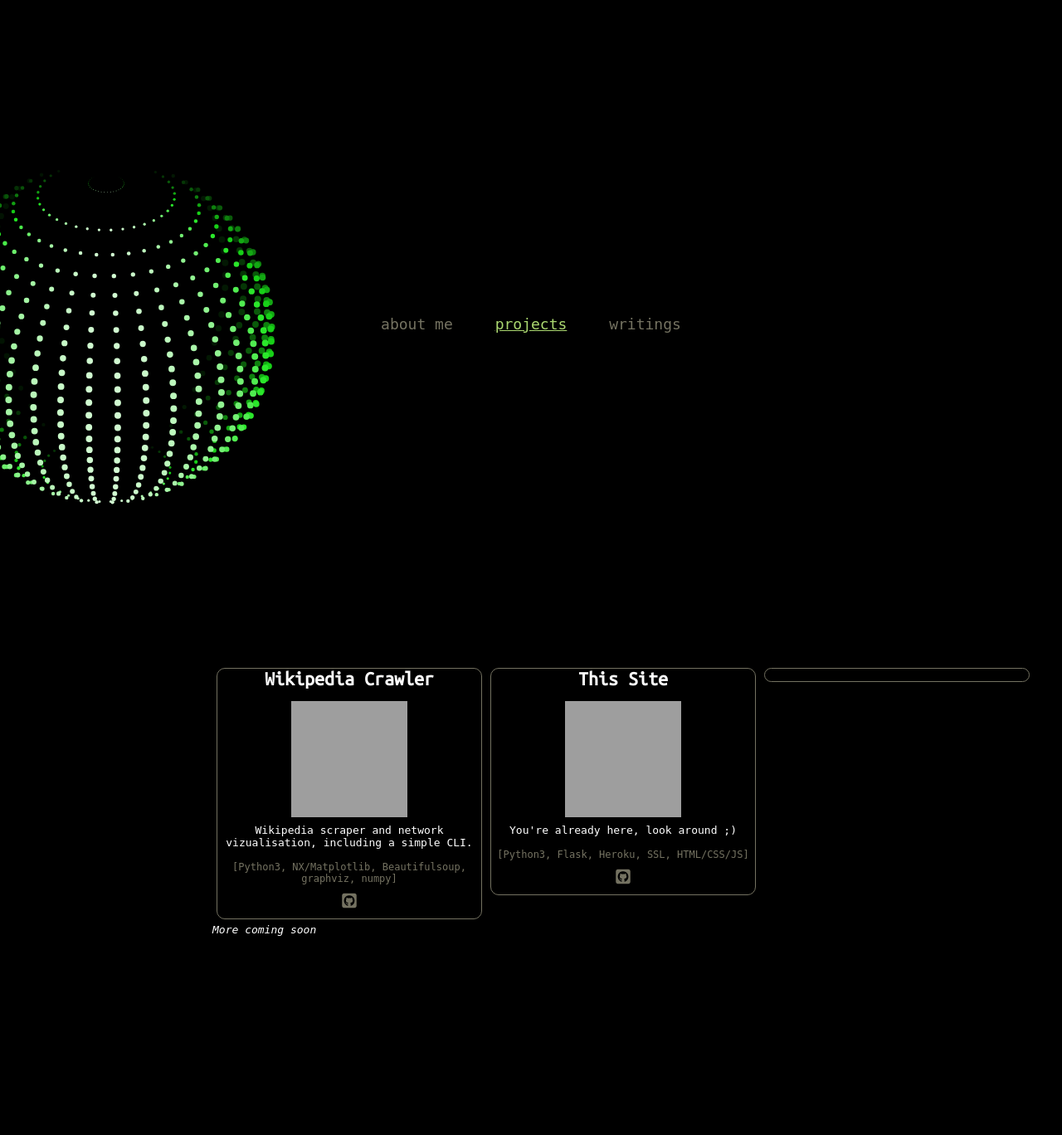
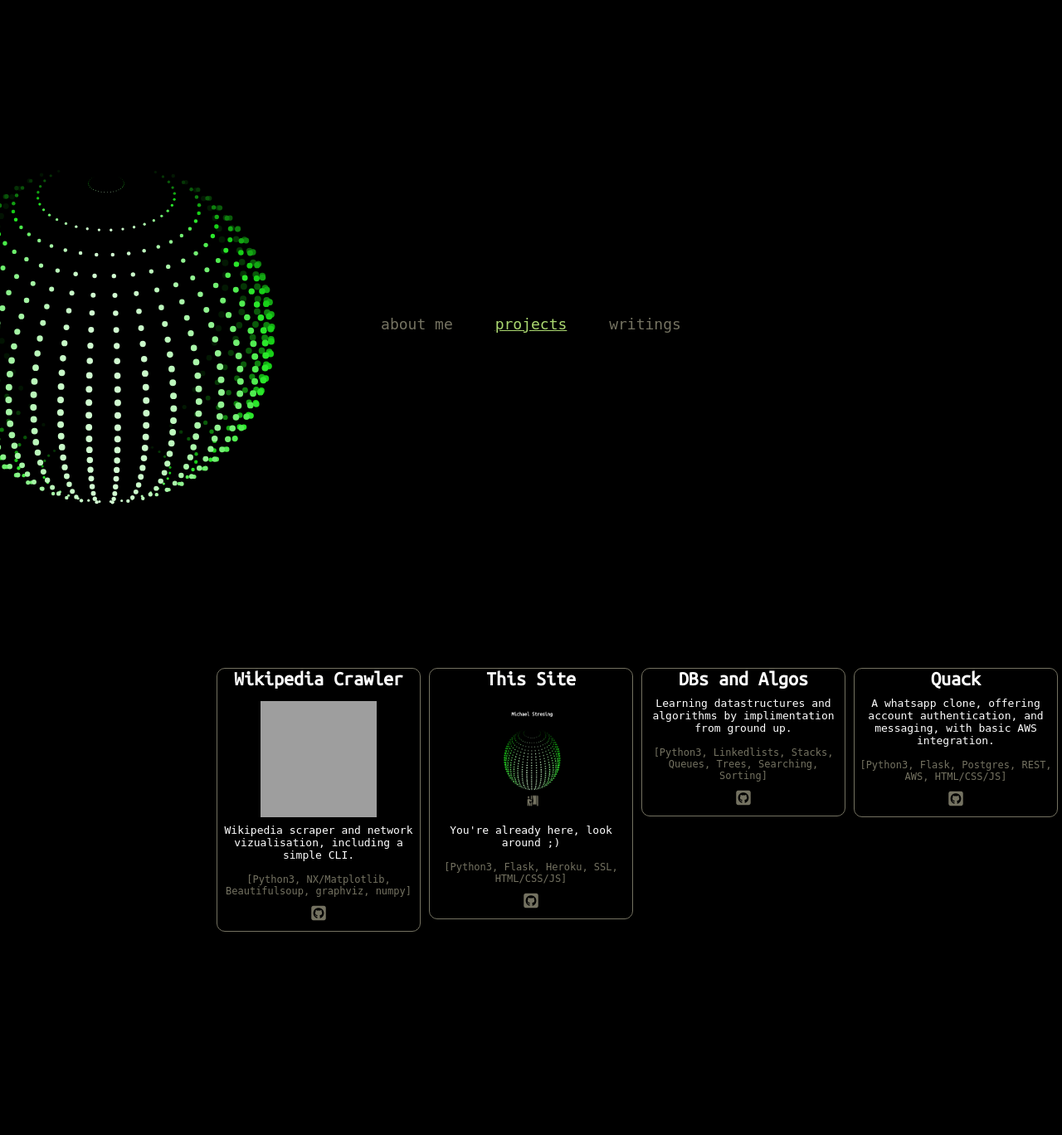
Before and after one commit to michaelstresing/personalsite, a Flask app: page /projects in a window 1280 px wide. Shown: the top 1368 px of the page at 83% size. Run offline with Flask 2, Linux system fonts and the light colour scheme; some libraries are stand-ins or nearby versions; grey boxes are pictures that could not be loaded.

Commit message:
projects

```diff
--- a/app/templates/projects.html
+++ b/app/templates/projects.html
@@ -50,25 +50,35 @@
                     <h2> Wikipedia Crawler </h2>
                     <img class="project_img" src="https://raw.githubusercontent.com/michaelstresing/wiki_viz/master/network_graphs/https___en.wikipedia.org_wiki_Tim_Berners-Lee_network.png">
                     <p class="project_description">Wikipedia scraper and network vizualisation, including a simple CLI.</p>
-                    <br>
+                        <br>
                     <p class="project_tech">[Python3, NX/Matplotlib, Beautifulsoup, graphviz, numpy]</p>
                     <a class="fab fa-github-square" href="https://github.com/michaelstresing/wiki_viz" target="_blank"></a>
                 </div>
                 <div class="project-card">
-                        <h2> This Site </h2>
-                        <img class="project_img" src="https://raw.githubusercontent.com/michaelstresing/wiki_viz/master/network_graphs/https___en.wikipedia.org_wiki_Tim_Berners-Lee_network.png">
-                        <p class="project_description">You're already here, look around ;)</p>
+                    <h2> This Site </h2>
+                    <img class="project_img" src="https://raw.githubusercontent.com/michaelstresing/personalsite/master/app/static/mainpage.png">
+                    <p class="project_description">You're already here, look around ;)</p>
                         <br>
-                        <p class="project_tech">[Python3, Flask, Heroku, SSL, HTML/CSS/JS]</p>
-                        <a class="fab fa-github-square" href="https://raw.githubusercontent.com/michaelstresing/personalsite/master/app/static/mainpage.png" target="_blank"></a>
-                    </div>
+                    <p class="project_tech">[Python3, Flask, Heroku, SSL, HTML/CSS/JS]</p>
+                    <a class="fab fa-github-square" href="https://github.com/michaelstresing/personalsite/" target="_blank"></a>
+                </div>
                 <div class="project-card">
-                    <img>
-                    <p></p>
-                    <i >
+                    <h2> DBs and Algos </h2>
+                    <!-- <img class="project_img" src=""> -->
+                    <p class="project_description">Learning datastructures and algorithms by implimentation from ground up.</p>
+                        <br>
+                    <p class="project_tech">[Python3, Linkedlists, Stacks, Queues, Trees, Searching, Sorting]</p>
+                    <a class="fab fa-github-square" href="https://github.com/michaelstresing/database-structures" target="_blank"></a>
+                </div>
+                <div class="project-card">
+                    <h2> Quack </h2>
+                    <!-- <img class="project_img" src=""> -->
+                    <p class="project_description">A whatsapp clone, offering account authentication, and messaging, with basic AWS integration.</p>
+                        <br>
+                    <p class="project_tech">[Python3, Flask, Postgres, REST, AWS, HTML/CSS/JS]</p>
+                    <a class="fab fa-github-square" href="https://github.com/michaelstresing/quack.io" target="_blank"></a>
                 </div>
             </div>
-            More coming soon
         </div>
     </div>
 </body>
```
